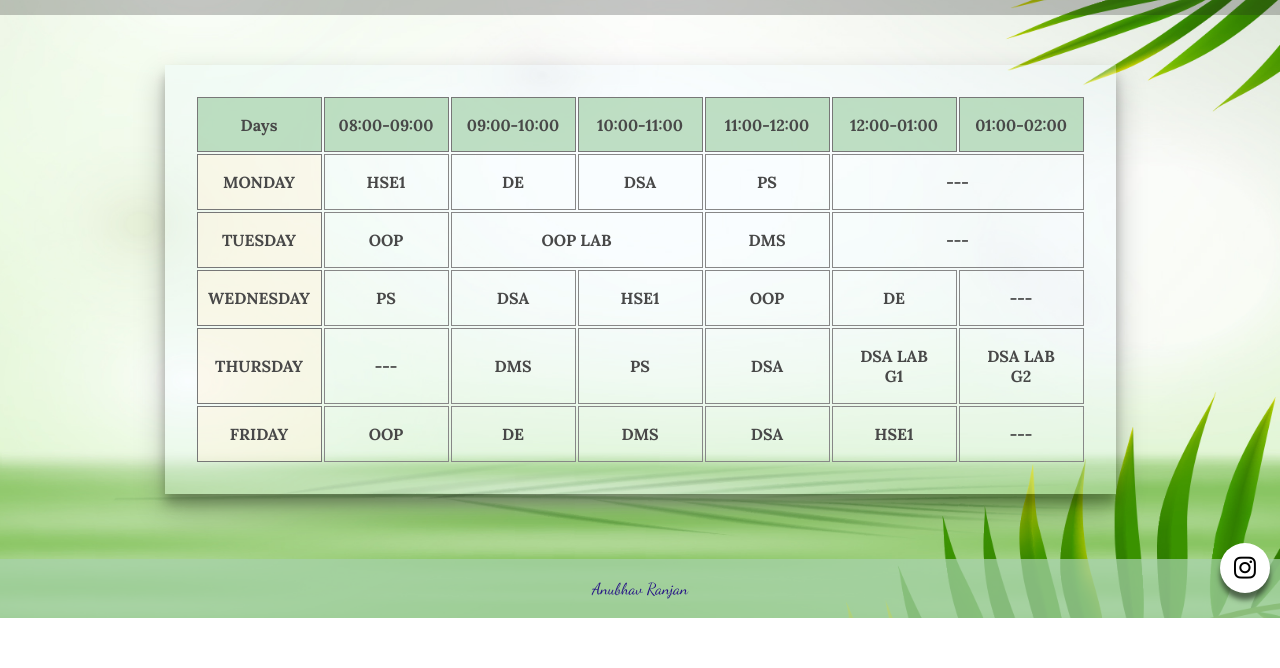
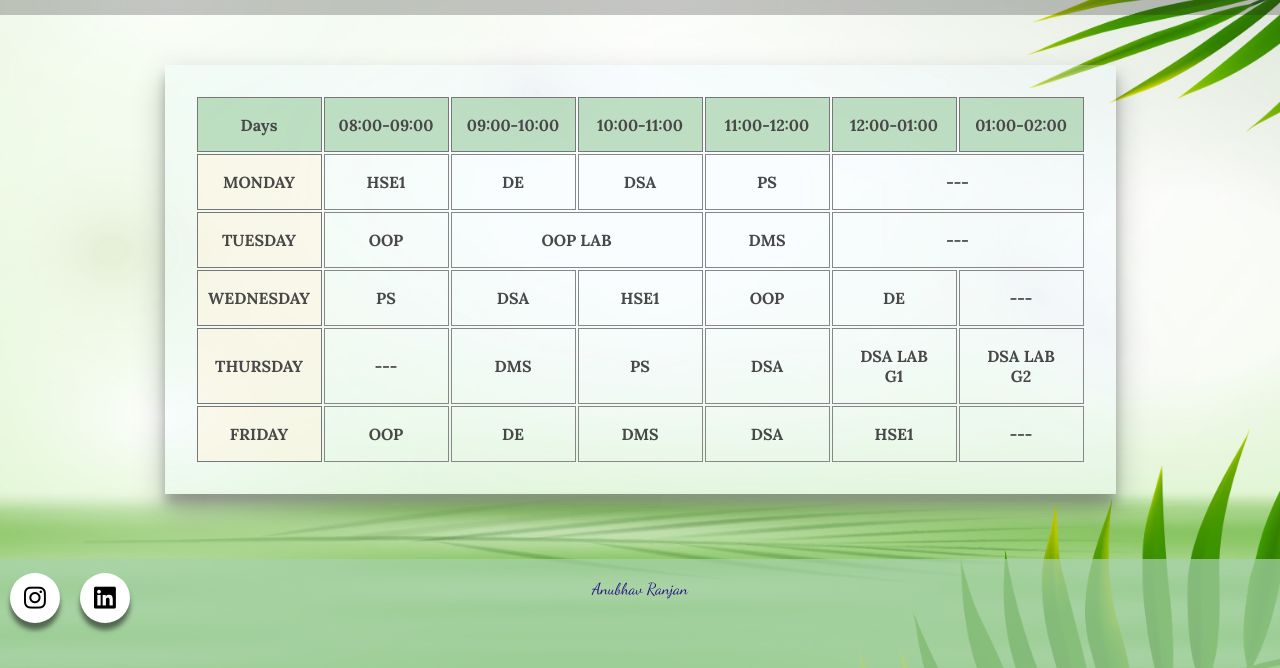
Before and after one commit to War-Anubhav/Timetable, a plain HTML site: page index.html in a window 1280 px wide. Shown: the part 232-900 px from the top of the page. Before the commit the page ends 850 px from the top, so only its background shows below. Drawn offline with Linux system fonts and the light colour scheme; a web font is replaced by a local one.

Commit message:
Update index.css

```diff
--- a/index.css
+++ b/index.css
@@ -125,9 +125,9 @@ footer {
   color: 261386;
 }
 .social-menu ul {
-  position: absolute;
+  position: relative;
   top: 100%;
-  left: 100%;
+  left: 50%;
   transform: translate(-50%, -50%);
   padding: 0;
   margin: 0;
```
